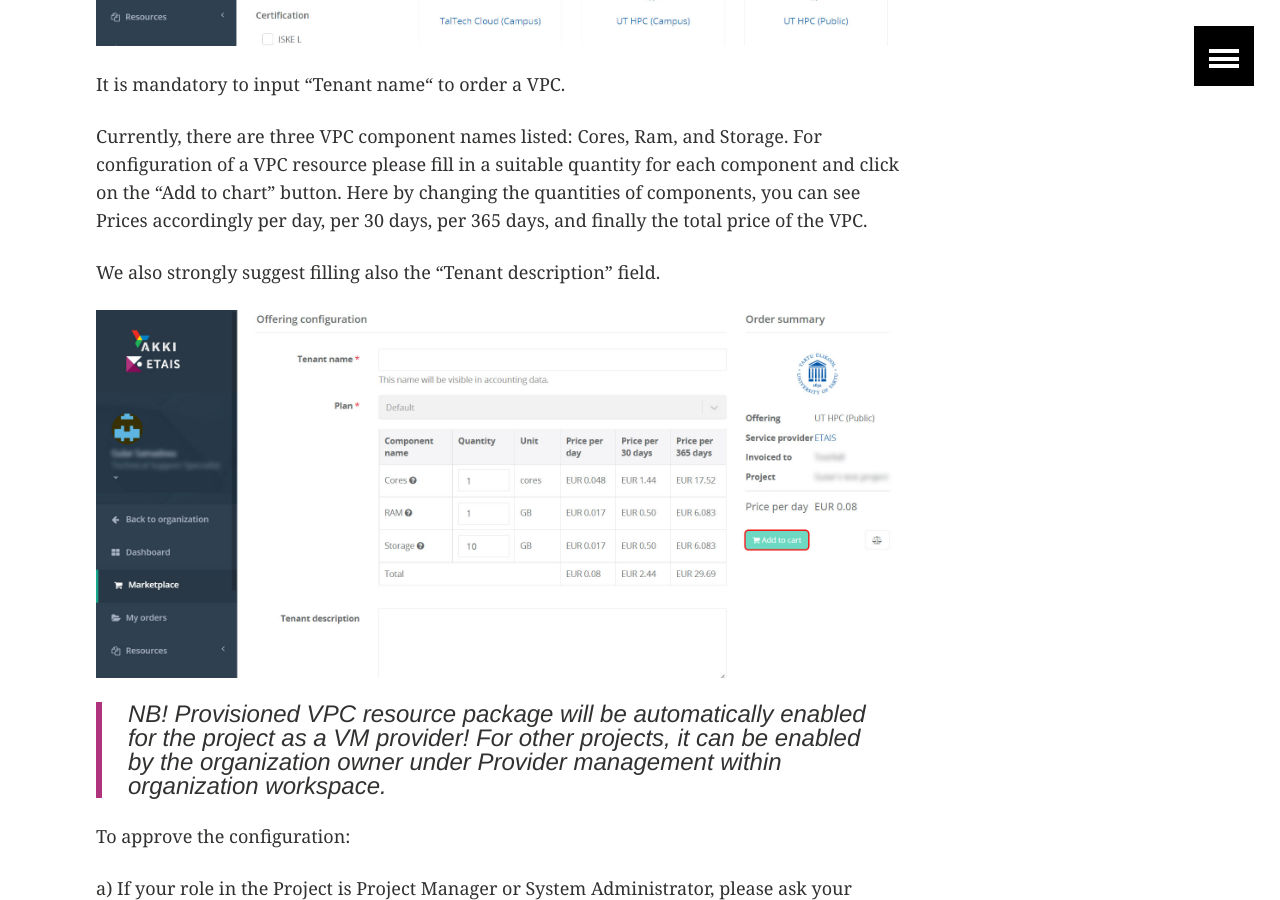
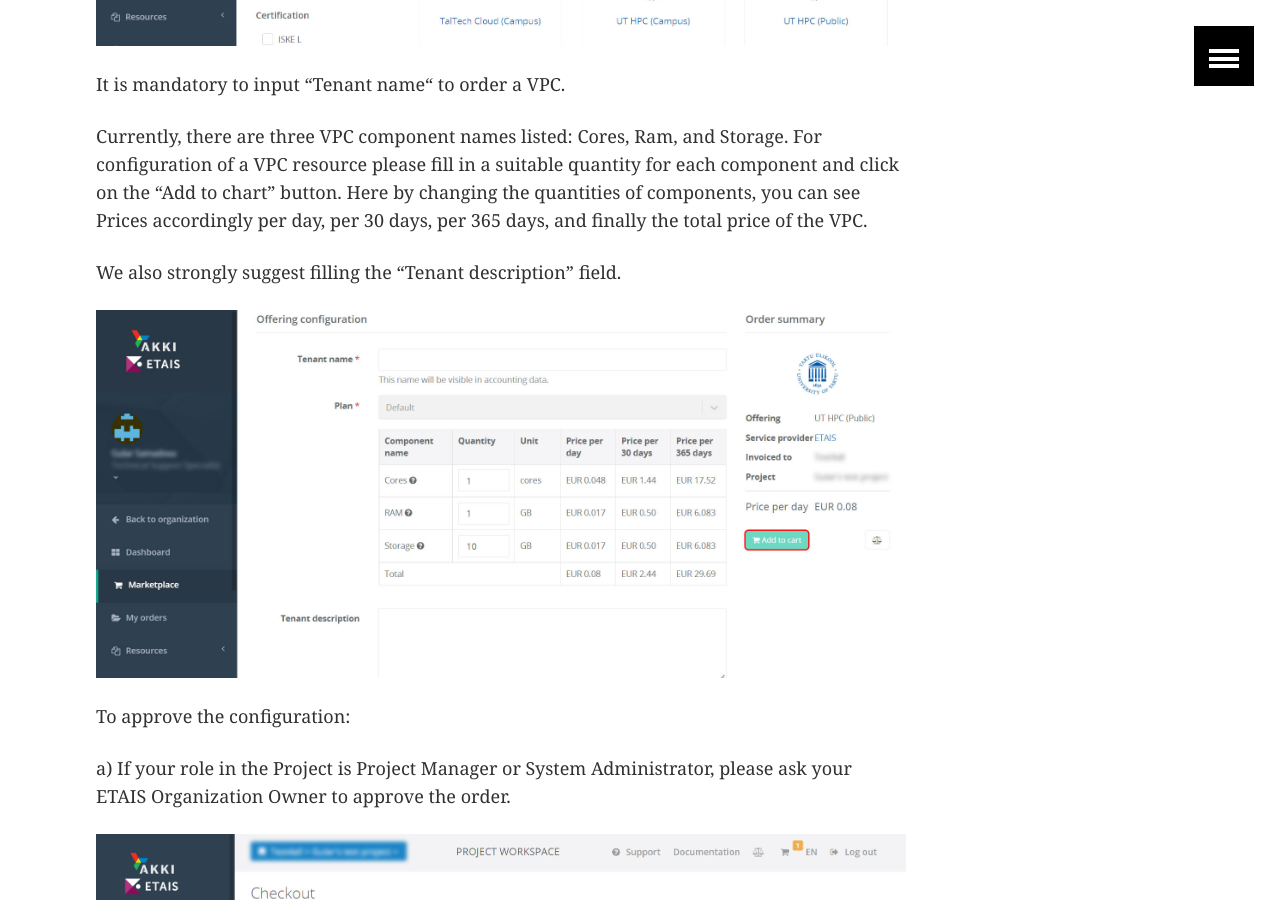
Before and after one commit to etais-ee/etais-web, a Jekyll site: the page built from using/self_service.md, in a window 1280 px wide and 900 px high, scrolled down 14781 px. Built offline with Jekyll 4.4.1, drawn with Linux system fonts in a browser that asks for light colours.

Commit message:
Update self_service.md

```diff
--- a/using/self_service.md
+++ b/using/self_service.md
@@ -219,11 +219,9 @@ It is mandatory to input “Tenant name“ to order a VPC.
 
 Currently, there are three VPC component names listed: Cores, Ram, and Storage. For configuration of a VPC resource please fill in a suitable quantity for each component and click on the “Add to chart” button. Here by changing the quantities of components, you can see Prices accordingly per day, per 30 days, per 365 days, and finally the total price of the VPC.
 
-We also strongly suggest filling also the “Tenant description” field.
+We also strongly suggest filling the “Tenant description” field.
 
 ![Selecting VPC provider](../images/project-vpc-configuration1.jpg)
-
-> *NB! Provisioned VPC resource package will be automatically enabled for the project as a VM provider! For other projects, it can be enabled by the organization owner under Provider management within organization workspace.*
 
 To approve the configuration:
 
```
